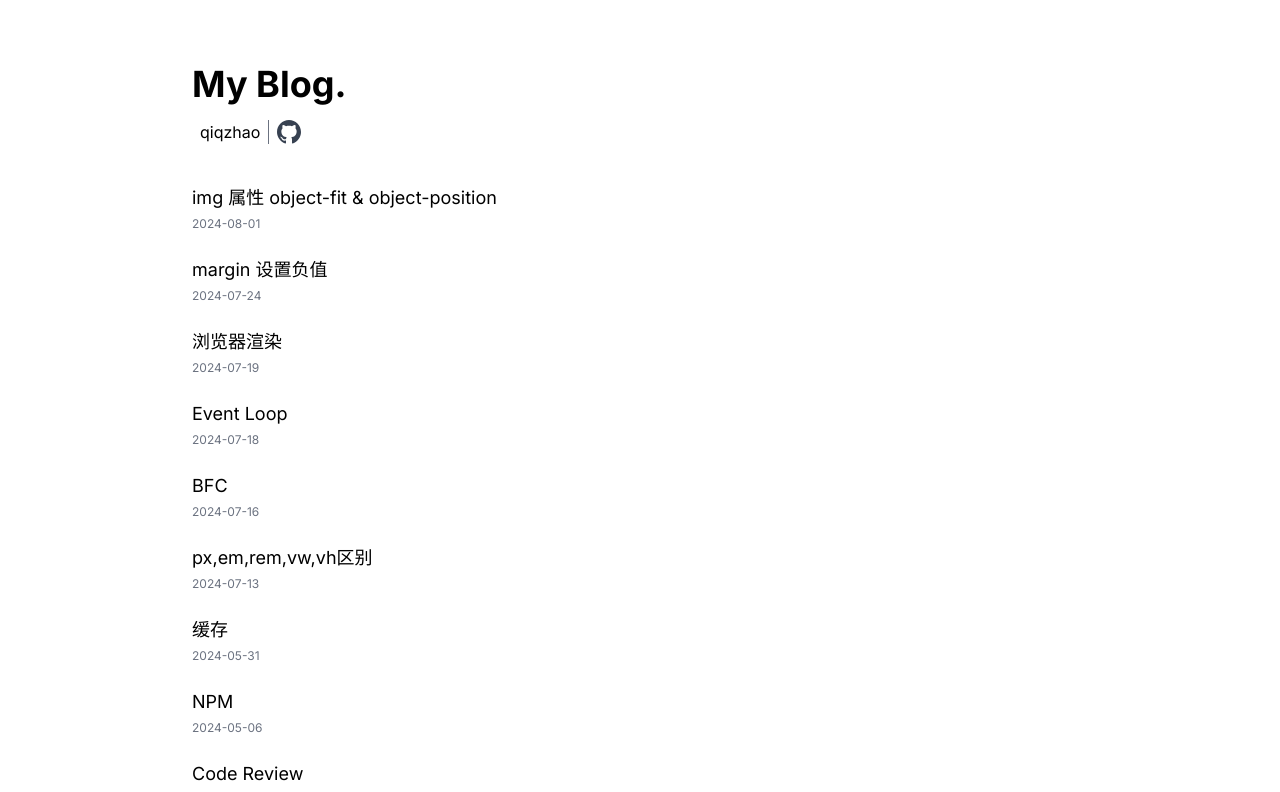
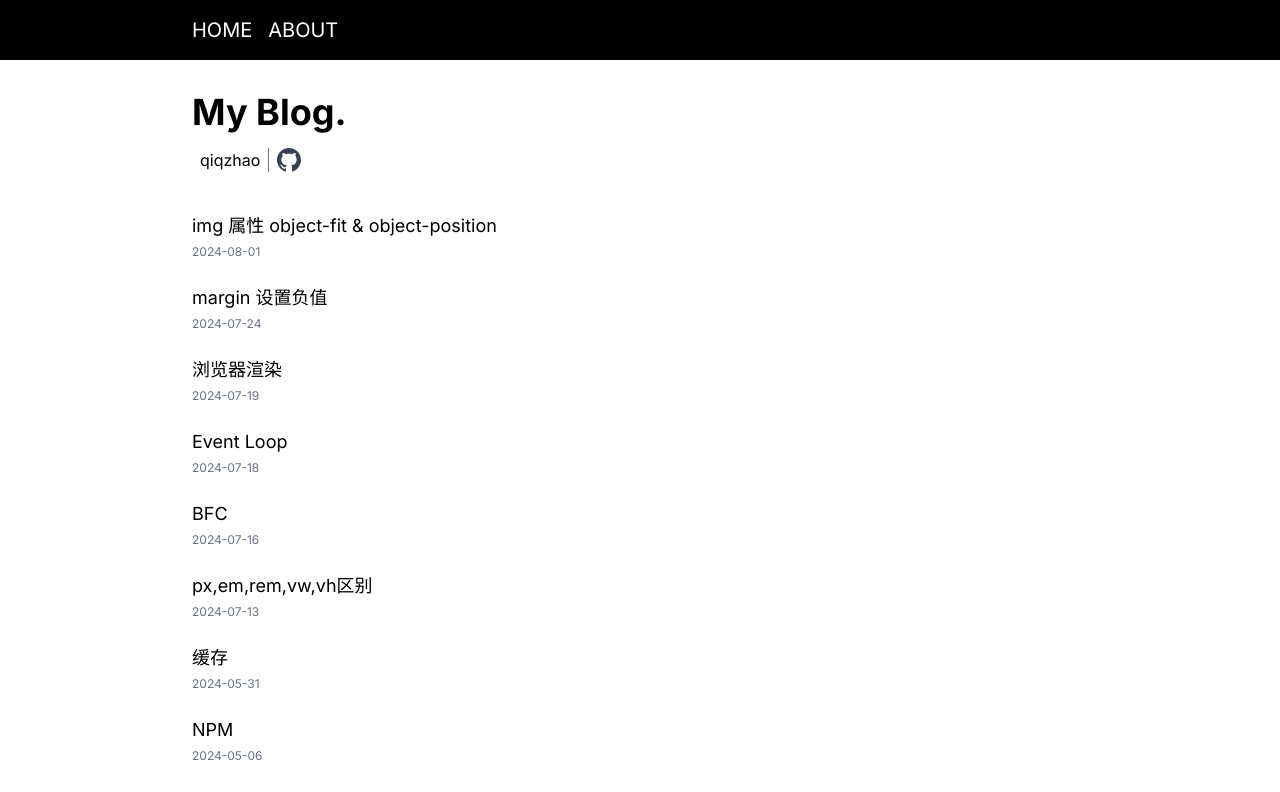
Before and after one commit to qiqzhao/qiqzhao.github.io, a Next.js app: page / in a window 1280 px wide. Shown: the top 792 px of the page. Built offline with nearby package versions, Linux system fonts and the light colour scheme.

Commit message:
feat: header layout

```diff
--- a/src/app/layout.tsx
+++ b/src/app/layout.tsx
@@ -1,6 +1,7 @@
 import type { Metadata } from "next";
 import { Inter } from "next/font/google";
 import "./globals.css";
+import Link from "next/link";
 
 const inter = Inter({ subsets: ["latin"] });
 
@@ -17,7 +18,11 @@ export default function RootLayout({
   return (
     <html lang="en">
       <body className={inter.className}>
-        <div className="mx-auto px-8 mt-16 lg:px-48">{children}</div>
+        <div className="px-8 py-4 mx-atuo lg:px-48 flex gap-4 sticky top-0 bg-black text-white text-xl">
+          <Link href="/">HOME</Link>
+          <Link href="/about">ABOUT</Link>
+        </div>
+        <div className="mx-auto px-8 mt-8 lg:px-48">{children}</div>
       </body>
     </html>
   );
--- /dev/null
+++ b/src/pages/about/index.tsx
@@ -0,0 +1,7 @@
+import React, { FC } from "react";
+
+const About: FC = () => {
+  return <div>About Me</div>;
+};
+
+export default About;
```
